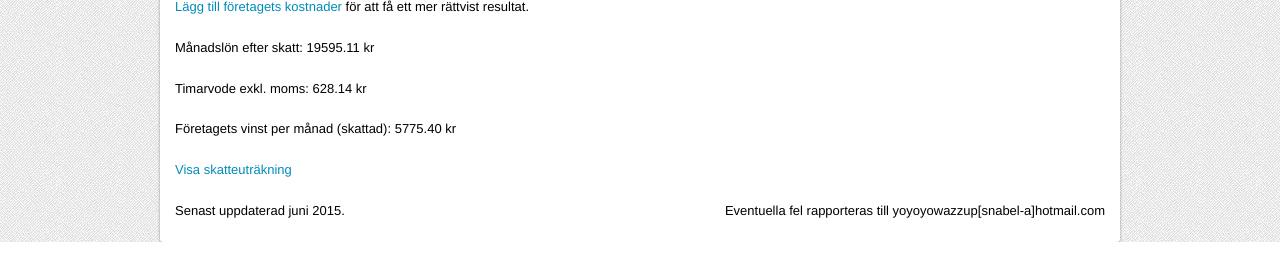
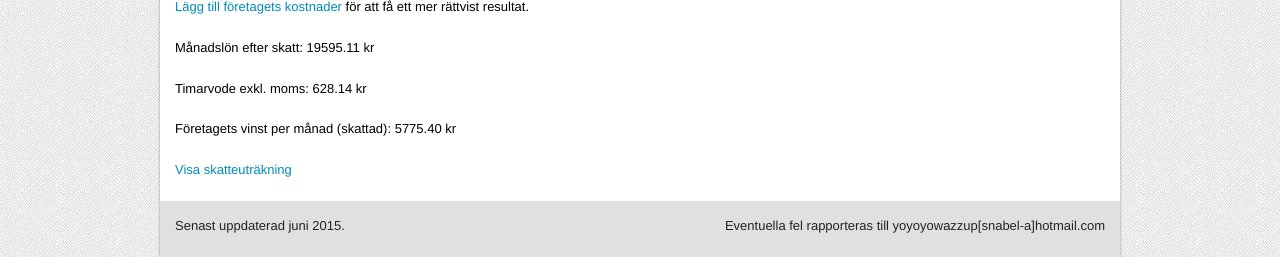
Before and after one commit to Swoot1/SalaryCalculator, a PHP site: page /html.php in a window 1280 px wide. Shown: the part 1049-1306 px from the top of the page. Run offline with PHP 8.4, Linux system fonts and the light colour scheme; data that the repository does not hold is empty; some libraries are stand-ins or nearby versions; some web fonts are replaced.

Commit message:
Added an oh so fancy footer.

```diff
--- a/Public/css/custom.css
+++ b/Public/css/custom.css
@@ -264,3 +264,12 @@ input.shopping-cart-quantity {
     width: auto;
     max-width: 960px;
 }
+
+.footer {
+    background-color:#E0E0E0;
+    padding-top: 15px;
+}
+
+.footer p {
+    color: #222;
+}
```
